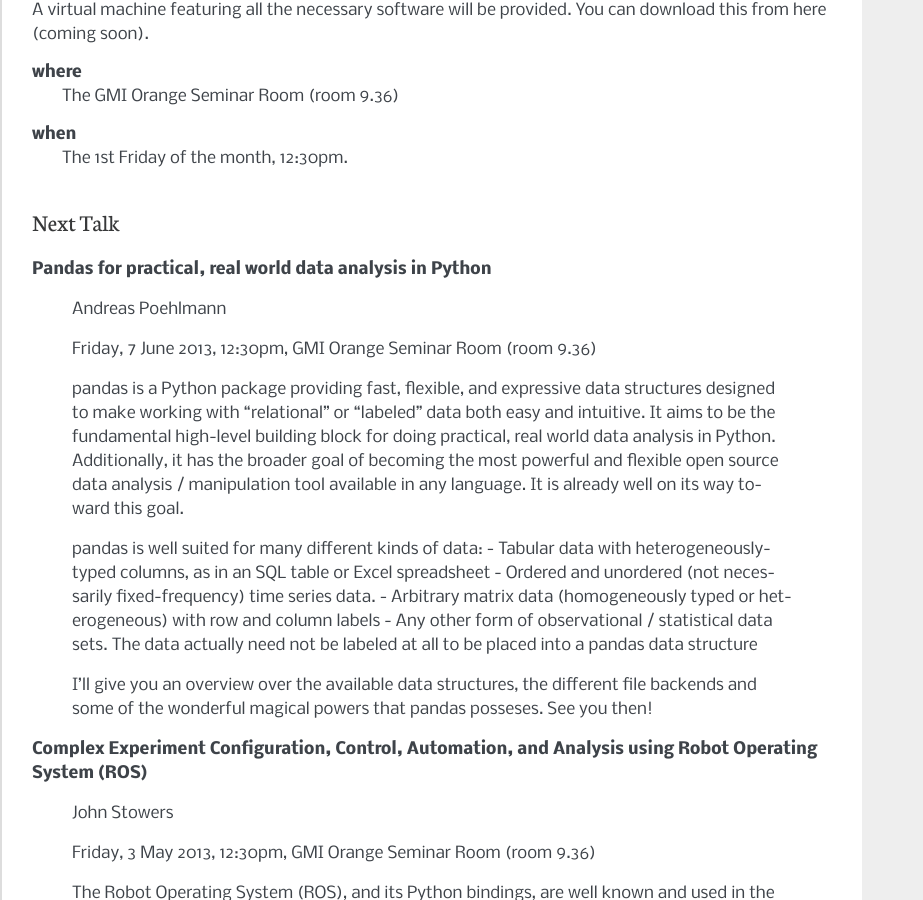
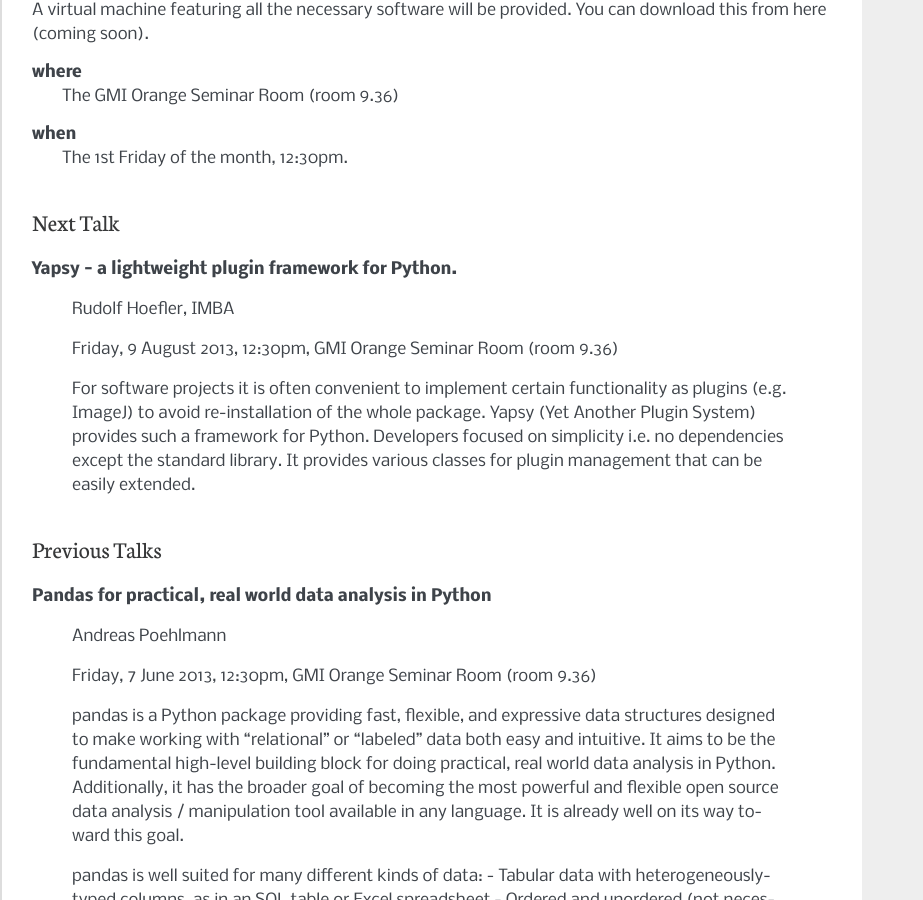
Before and after one commit to strawlab/py4science-vbc, a Sphinx documentation site: the page built from source/index.rst, in a window 1280 px wide and 900 px high, scrolled down 479 px. Shown: the whole window, without its empty margins (0-923 px from the left). Built offline with Sphinx 7.4.7, drawn with Linux system fonts in a browser that asks for light colours; formulas are drawn with MathJax 3.

Commit message:
new talk

```diff
--- a/source/index.rst
+++ b/source/index.rst
@@ -49,6 +49,22 @@
 
 Next Talk
 ---------
+
+**Yapsy - a lightweight plugin framework for Python.**
+
+  Rudolf Hoefler, IMBA
+
+  Friday, 9 August 2013, 12:30pm, GMI Orange Seminar Room (room 9.36)
+
+  For software projects it is often convenient to implement certain
+  functionality as plugins (e.g. ImageJ) to avoid re-installation of
+  the whole package. Yapsy (Yet Another Plugin System) provides such a
+  framework for Python. Developers focused on simplicity i.e. no
+  dependencies except the standard library. It provides various
+  classes for plugin management that can be easily extended.
+
+Previous Talks
+--------------
 
 **Pandas for practical, real world data analysis in Python**
 
```
Also changed, not shown: other parts of source/index.rst (+0 -3 lines).
